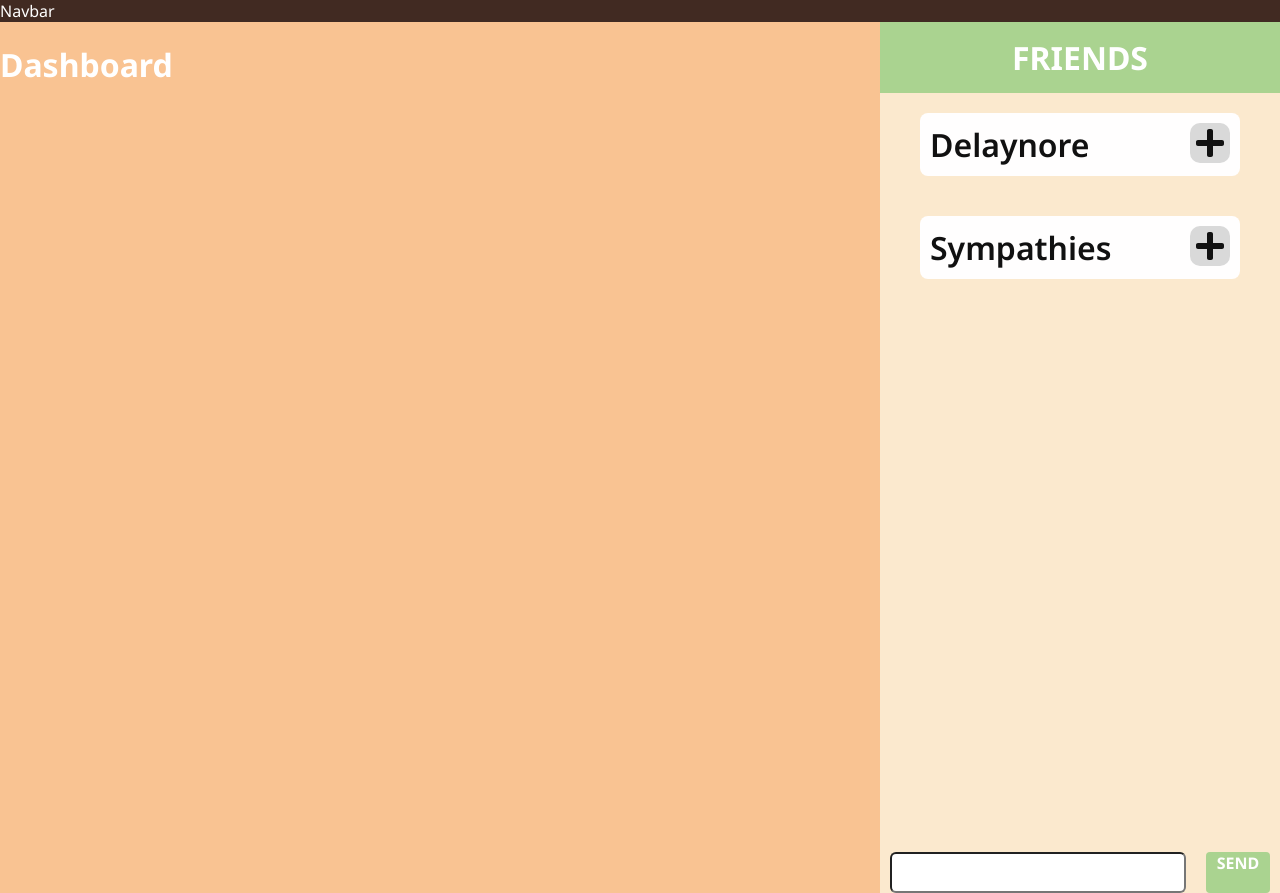
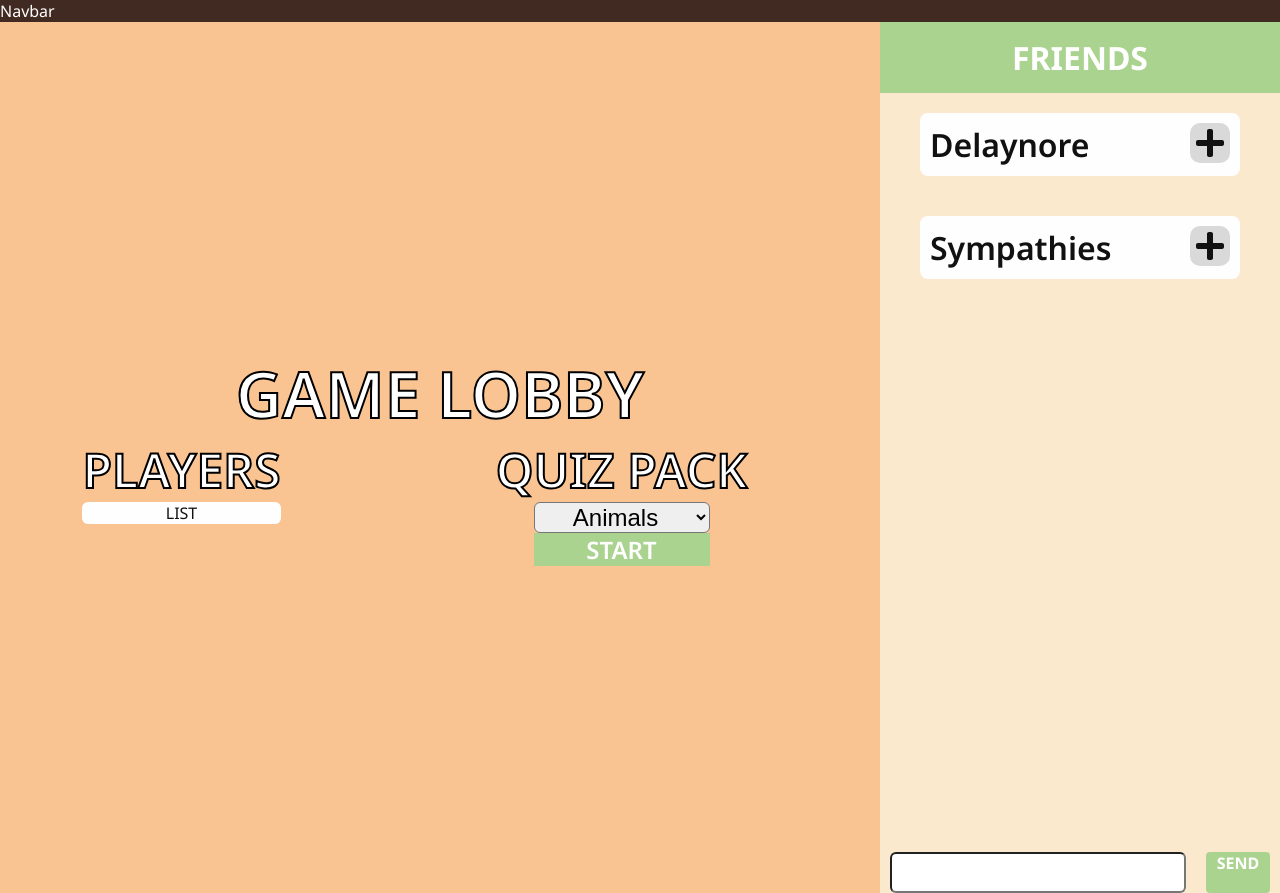
Before and after one commit to 917sympathies/Quiz, a Next.js app: page /dashboard in a window 1280 px wide. Built offline with nearby package versions, Linux system fonts and the light colour scheme.

Commit message:
Основная верстка игрового лобби dashboard'а

```diff
--- a/src/app/dashboard/page.tsx
+++ b/src/app/dashboard/page.tsx
@@ -1,13 +1,49 @@
+'use client'
+import React, {useState} from 'react'
 import Navbar from "../../components/navbar/Navbar"
 import Sidebar from "../../components/sidebar/Sidebar"
 import styles from "./style.module.css"
 
+const QuestionPacksMock = [
+    {id: 1, name: "Animals"},
+    {id: 2, name: "Cars"},
+    {id: 3, name: "Movies"}
+]
+
+
 export default function DashboardPage(){
+    const [selectedQuestionPack, setSelectedQuestionPack] = useState("")
+
+    const handleStartGame = () => {
+        console.log(`You've selected quiz pack ${selectedQuestionPack}. Game start button was pressed!`);
+    }
+
     return(
         <div>
             <Navbar/>
             <div className={styles.dashboard_container}>
-                <h1 className={styles.dashboard_content}>Dashboard</h1>
+                <div className={styles.dashboard_content}>
+                    <span className={styles.dashboard_lobby_label}>GAME LOBBY</span>
+                    <div className={styles.dashboard_lobby_container}>
+                        <div className={styles.dashboard_lobby_players_container}>
+                            <span style={{fontSize: "48px"}}>PLAYERS</span>
+                            <div className={styles.dashboard_lobby_playerslist}>
+                                LIST
+                            </div>
+                        </div>
+                        <div className={styles.dashboard_lobby_questionpack_container}>
+                            <span style={{fontSize: "48px"}}>QUIZ PACK</span>
+                            <select onChange={(e) => setSelectedQuestionPack(e.target.value)}>
+                                {QuestionPacksMock.map(qp => {
+                                    return <option value={qp.name}>{qp.name}</option>
+                                })}
+                            </select>
+                            <div className={styles.dashboard_lobby_startbtn} onClick={() => handleStartGame()}>
+                                <span>START</span>
+                            </div>
+                        </div>
+                    </div>
+                </div>
                 <Sidebar/>
             </div>
         </div>
--- a/src/app/dashboard/style.module.css
+++ b/src/app/dashboard/style.module.css
@@ -5,4 +5,70 @@
 
 .dashboard_content{
     flex-grow: 1;
+    display: flex;
+    flex-direction: column;
+    justify-content: center;
+    text-align: center;
 }
+
+.dashboard_content span{
+    font-style: normal;
+    font-weight: 600;
+    line-height: normal;
+    -webkit-text-stroke: 2px;
+    -webkit-text-stroke-color: black;
+}
+
+.dashboard_lobby_label{
+    font-size: 64px;
+}
+
+.dashboard_lobby_container{
+     display: flex;
+     flex-direction: row;
+     justify-content: space-around;
+}
+
+.dashboard_lobby_players_container{
+    display: flex;
+    flex-direction: column;
+}
+
+.dashboard_lobby_playerslist{
+    background-color: #FFFEFE;
+    color: #111111;
+    border-radius: 6px;
+}
+
+.dashboard_lobby_questionpack_container{
+    display: flex;
+    flex-direction: column;
+    justify-content: center;
+    text-align: center;
+    width: 40%;
+}
+
+.dashboard_lobby_questionpack_container select{
+    font-size: 24px;
+    padding: 0px 4px;
+    border-radius: 6px;
+    text-align: center;
+    width: 50%;
+    align-self: center;
+}
+
+.dashboard_lobby_startbtn{
+    background-color: #AAD390;
+    align-self: center;
+    width: 50%;
+}
+
+.dashboard_lobby_startbtn:hover{
+    background-color: #7d966d;
+    transition: 0.2s ease-in-out;
+}
+
+.dashboard_lobby_startbtn span{
+    font-size: 24px;
+    -webkit-text-stroke-width: 0px;
+}
```
